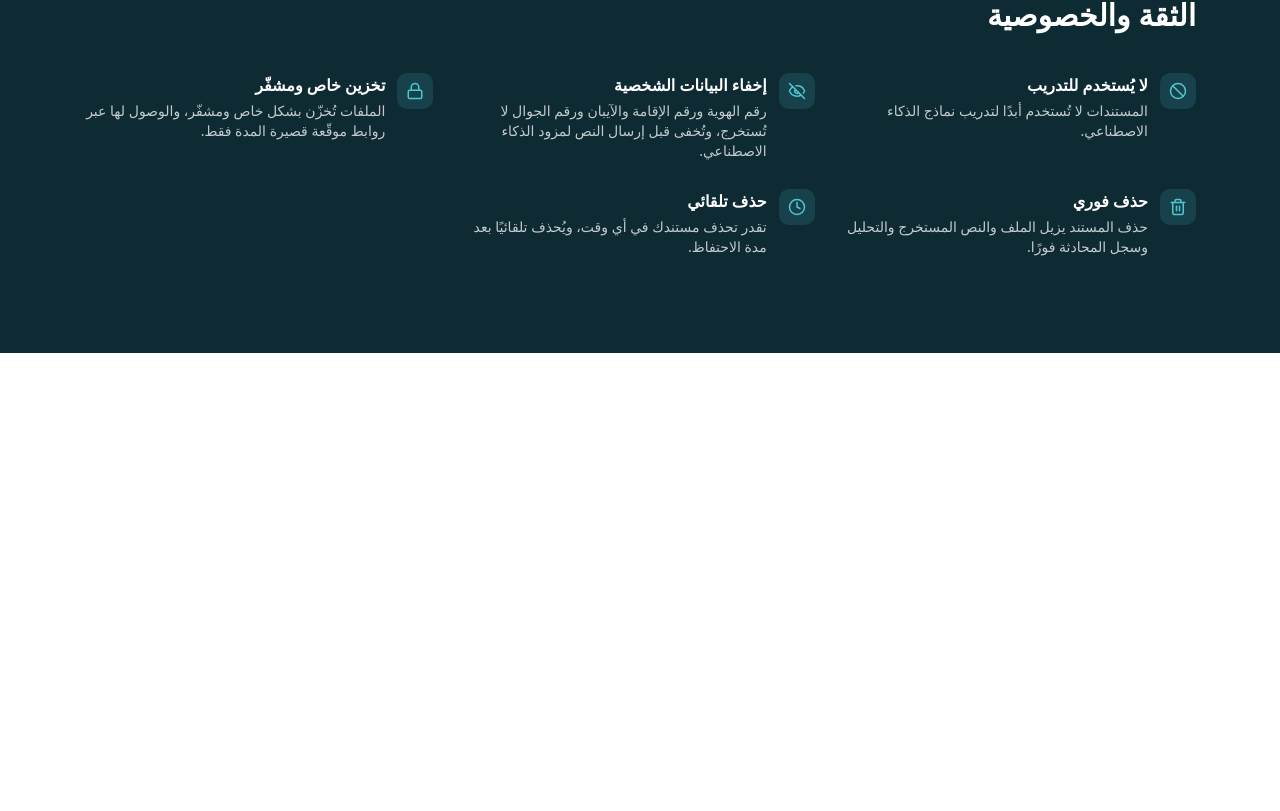
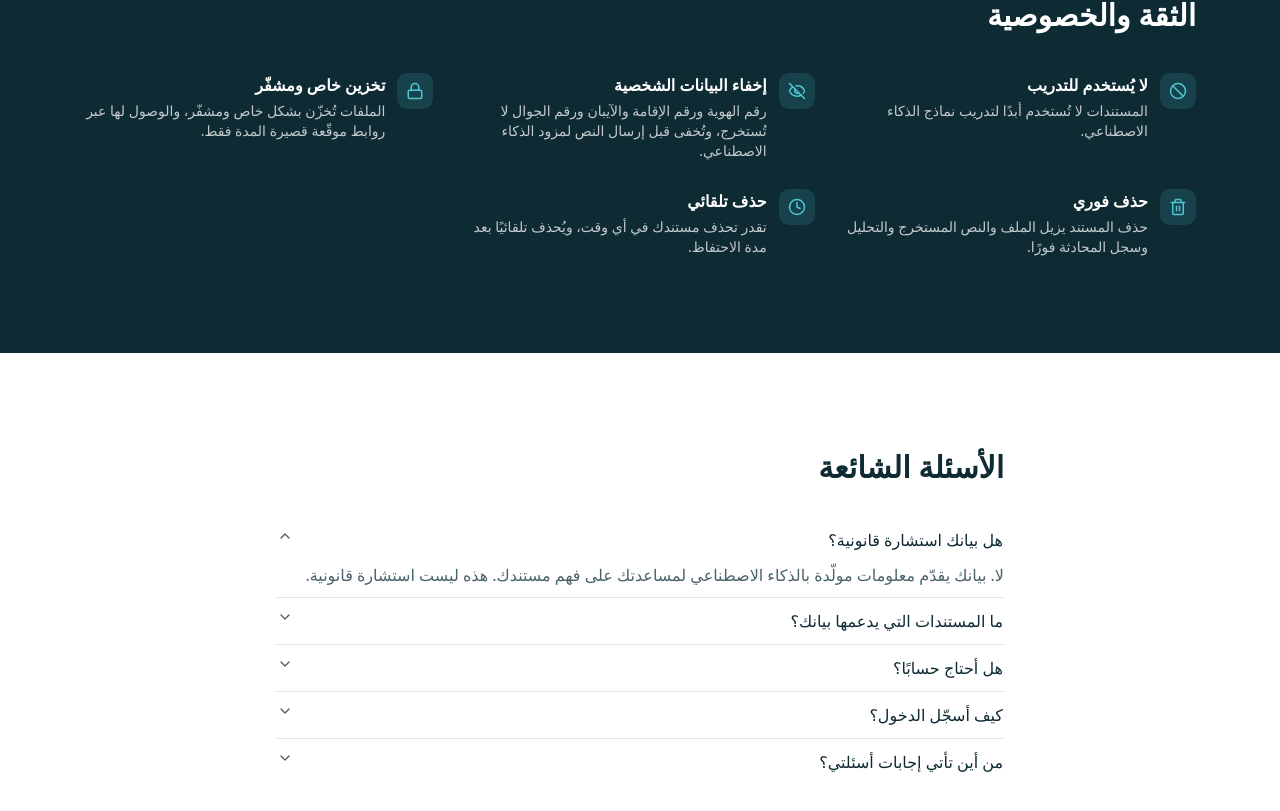
Before and after one commit to JxTechStudio-org/bayanuk, a React (Vite) app in the folder frontend/: page / in a window 1280 px wide. Shown: the part 2359-3170 px from the top of the page. Before the commit the page ends 2712 px from the top, so only its background shows below. Built offline with nearby package versions, Linux system fonts and the light colour scheme.

Commit message:
Add the FAQ section with the shadcn accordion

```diff
--- /dev/null
+++ b/frontend/src/components/ui/accordion.tsx
@@ -0,0 +1,78 @@
+import * as React from "react"
+import { cn } from "cn"
+import { Accordion as AccordionPrimitive } from "radix-ui"
+import { ChevronDownIcon, ChevronUpIcon } from "lucide-react"
+
+function Accordion({
+  className,
+  ...props
+}: React.ComponentProps<typeof AccordionPrimitive.Root>) {
+  return (
+    <AccordionPrimitive.Root
+      data-slot="accordion"
+      className={cn("flex w-full flex-col", className)}
+      {...props}
+    />
+  )
+}
+
+function AccordionItem({
+  className,
+  ...props
+}: React.ComponentProps<typeof AccordionPrimitive.Item>) {
+  return (
+    <AccordionPrimitive.Item
+      data-slot="accordion-item"
+      className={cn("not-last:border-b", className)}
+      {...props}
+    />
+  )
+}
+
+function AccordionTrigger({
+  className,
+  children,
+  ...props
+}: React.ComponentProps<typeof AccordionPrimitive.Trigger>) {
+  return (
+    <AccordionPrimitive.Header className="flex">
+      <AccordionPrimitive.Trigger
+        data-slot="accordion-trigger"
+        className={cn(
+          "group/accordion-trigger relative flex flex-1 items-start justify-between rounded-lg border border-transparent py-2.5 text-start text-sm font-medium transition-all outline-none hover:underline focus-visible:border-ring focus-visible:ring-3 focus-visible:ring-ring/50 focus-visible:after:border-ring disabled:pointer-events-none disabled:opacity-50 **:data-[slot=accordion-trigger-icon]:ms-auto **:data-[slot=accordion-trigger-icon]:size-4 **:data-[slot=accordion-trigger-icon]:text-muted-foreground",
+          className
+        )}
+        {...props}
+      >
+        {children}
+        <ChevronDownIcon data-slot="accordion-trigger-icon" className="pointer-events-none shrink-0 group-aria-expanded/accordion-trigger:hidden" />
+        <ChevronUpIcon data-slot="accordion-trigger-icon" className="pointer-events-none hidden shrink-0 group-aria-expanded/accordion-trigger:inline" />
+      </AccordionPrimitive.Trigger>
+    </AccordionPrimitive.Header>
+  )
+}
+
+function AccordionContent({
+  className,
+  children,
+  ...props
+}: React.ComponentProps<typeof AccordionPrimitive.Content>) {
+  return (
+    <AccordionPrimitive.Content
+      data-slot="accordion-content"
+      className="overflow-hidden text-sm data-open:animate-accordion-down data-closed:animate-accordion-up"
+      {...props}
+    >
+      <div
+        className={cn(
+          "h-(--radix-accordion-content-height) pt-0 pb-2.5 [&_a]:underline [&_a]:underline-offset-3 [&_a]:hover:text-foreground [&_p:not(:last-child)]:mb-4",
+          className
+        )}
+      >
+        {children}
+      </div>
+    </AccordionPrimitive.Content>
+  )
+}
+
+export { Accordion, AccordionItem, AccordionTrigger, AccordionContent }
--- /dev/null
+++ b/frontend/src/features/landing/components/FAQ.tsx
@@ -0,0 +1,29 @@
+import { useTranslation } from 'react-i18next'
+import { Accordion, AccordionContent, AccordionItem, AccordionTrigger } from '@/components/ui/accordion'
+
+// Every answer comes from the MVP Definition: sections 4.1, 4.2, 8 and 9.
+const QUESTIONS = ['legal', 'documents', 'account', 'signIn', 'answers'] as const
+
+export function FAQ() {
+  const { t, i18n } = useTranslation()
+
+  return (
+    <section id="faq" className="scroll-mt-20 py-16 md:py-24">
+      <div className="mx-auto max-w-3xl px-5">
+        <h2 className="text-2xl font-semibold md:text-3xl">{t('faq.title')}</h2>
+
+        {/* dir tells the accordion which way the arrow keys go */}
+        <Accordion type="single" collapsible defaultValue="legal" dir={i18n.dir()} className="mt-8">
+          {QUESTIONS.map((key) => (
+            <AccordionItem key={key} value={key}>
+              <AccordionTrigger className="text-base">{t(`faq.items.${key}.question`)}</AccordionTrigger>
+              <AccordionContent className="text-base text-muted-foreground">
+                {t(`faq.items.${key}.answer`)}
+              </AccordionContent>
+            </AccordionItem>
+          ))}
+        </Accordion>
+      </div>
+    </section>
+  )
+}
--- a/frontend/src/features/landing/pages/LandingPage.tsx
+++ b/frontend/src/features/landing/pages/LandingPage.tsx
@@ -1,3 +1,4 @@
+import { FAQ } from '../components/FAQ'
 import { Header } from '../components/Header'
 import { Hero } from '../components/Hero'
 import { HowItWorks } from '../components/HowItWorks'
@@ -16,6 +17,7 @@ export function LandingPage() {
         <SupportedFiles />
         <HowItWorks />
         <Privacy />
+        <FAQ />
       </main>
     </>
   )
--- a/frontend/src/locales/ar.json
+++ b/frontend/src/locales/ar.json
@@ -100,5 +100,30 @@
         "body": "تقدر تحذف مستندك في أي وقت، ويُحذف تلقائيًا بعد مدة الاحتفاظ."
       }
     }
+  },
+  "faq": {
+    "title": "الأسئلة الشائعة",
+    "items": {
+      "legal": {
+        "question": "هل بيانك استشارة قانونية؟",
+        "answer": "لا. بيانك يقدّم معلومات مولّدة بالذكاء الاصطناعي لمساعدتك على فهم مستندك. هذه ليست استشارة قانونية."
+      },
+      "documents": {
+        "question": "ما المستندات التي يدعمها بيانك؟",
+        "answer": "عروض العمل وعقود العمل، بالعربية والإنجليزية، في ملف PDF أو Word حتى 10 ميجابايت و30 صفحة. وأي عقد آخر نعتذر عنه برسالة واضحة."
+      },
+      "account": {
+        "question": "هل أحتاج حسابًا؟",
+        "answer": "لا. ترفع مستندك وتشوف النتيجة بدون حساب. وتسجّل الدخول لتحفظ التحليل وتسأل أكثر: للزائر 3 أسئلة لكل مستند، وللمسجّل 20."
+      },
+      "signIn": {
+        "question": "كيف أسجّل الدخول؟",
+        "answer": "برابط يصلك على بريدك الإلكتروني، أو بحساب Google."
+      },
+      "answers": {
+        "question": "من أين تأتي إجابات أسئلتي؟",
+        "answer": "من مستندك فقط، ومع كل إجابة رقم الصفحة واقتباس قصير. وإذا لم تكن الإجابة في المستند، نقول لك ذلك بوضوح بدل التخمين."
+      }
+    }
   }
 }
--- a/frontend/src/locales/en.json
+++ b/frontend/src/locales/en.json
@@ -100,5 +100,30 @@
         "body": "You can delete your document at any time, and it is deleted automatically after a retention period."
       }
     }
+  },
+  "faq": {
+    "title": "Frequently asked questions",
+    "items": {
+      "legal": {
+        "question": "Is Bayanuk legal advice?",
+        "answer": "No. Bayanuk provides AI-generated information to help you understand your document. It is not legal advice."
+      },
+      "documents": {
+        "question": "Which documents does Bayanuk support?",
+        "answer": "Job offers and employment contracts, in Arabic and English, as a PDF or Word file up to 10 MB and 30 pages. Any other contract is declined with a clear message."
+      },
+      "account": {
+        "question": "Do I need an account?",
+        "answer": "No. You can upload and see the result without an account. Sign in to save the analysis and ask more: guests get 3 questions per document, signed-in users get 20."
+      },
+      "signIn": {
+        "question": "How do I sign in?",
+        "answer": "With a link sent to your email, or with your Google account."
+      },
+      "answers": {
+        "question": "Where do the answers to my questions come from?",
+        "answer": "Only from your document, and every answer cites the page and a short quote. If the answer is not in the document, we say so clearly instead of guessing."
+      }
+    }
   }
 }
```
Also changed, not shown: 1 other file (tests, documents, lock files or other folders).
